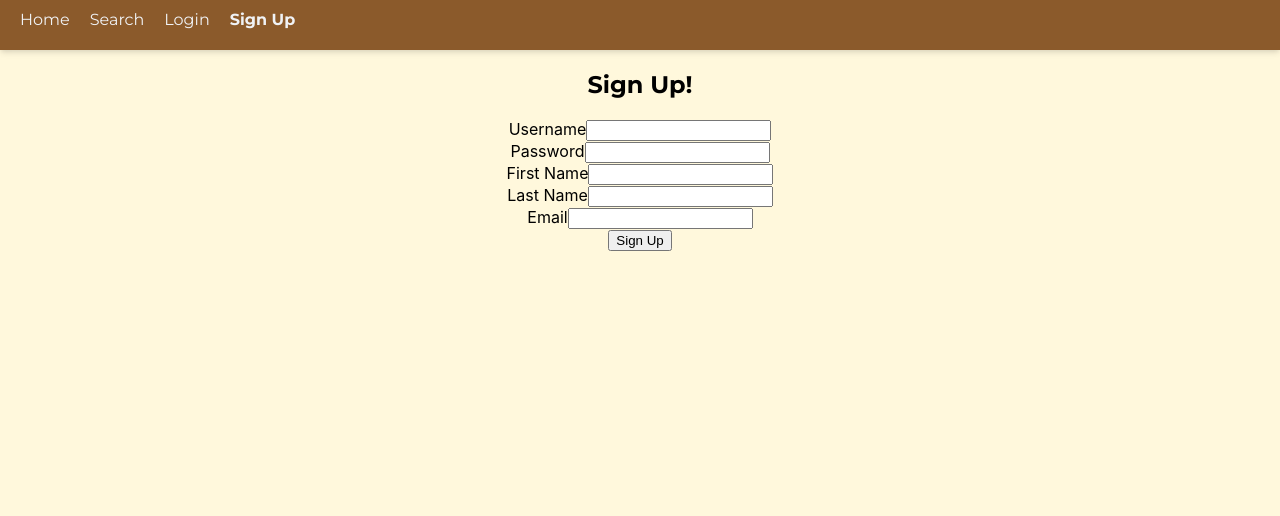
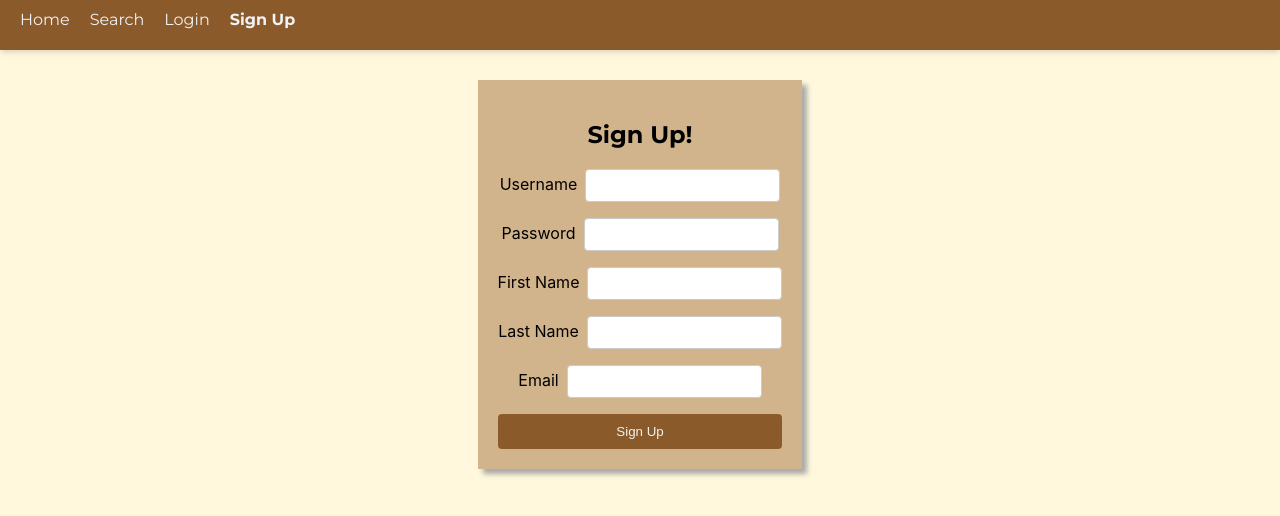
Before and after one commit to boodamans/allbookedFrontEnd, a React (Create React App) app: page /auth/register in a window 1280 px wide. Shown: the top 516 px of the page. Built offline with nearby package versions, Linux system fonts and the light colour scheme; no server answers.

Commit message:
finished styling all used components

```diff
--- a/src/pages/EditReview.js
+++ b/src/pages/EditReview.js
@@ -2,6 +2,7 @@ import React, { useState, useEffect, useContext } from 'react';
 import { useParams, useNavigate } from 'react-router-dom';
 import allbookedApi from '../api/allbookedApi';
 import UserContext from '../context/UserContext';
+import './styles/EditReview.css';
 
 const EditReview = () => {
   const { currentUser } = useContext(UserContext);
@@ -23,7 +24,6 @@ const EditReview = () => {
     e.preventDefault();
 
     try {
-      // Use the editReview method to update the review
       await allbookedApi.editReview(currentUser.username, review_id, {
         rating,
         review_text,
@@ -33,19 +33,15 @@ const EditReview = () => {
       navigate(`/profile/${currentUser.username}`);
     } catch (error) {
       console.error('Error editing review:', error);
-      // Handle error as needed
     }
   };
 
   useEffect(() => {
     const fetchReview = async () => {
       try {
-        // Fetch the existing review details
         const existingReview = await allbookedApi.getReviewById(review_id);
 
-        // Check if the current user is the author of the review
         if (currentUser.username !== existingReview.user_id) {
-          // Redirect or handle unauthorized access
           console.error('Unauthorized access to edit review');
           navigate('/');
         }
@@ -55,25 +51,23 @@ const EditReview = () => {
         setReviewText(existingReview.review_text);
       } catch (error) {
         console.error('Error fetching review:', error);
-        // Handle error as needed
         navigate('/');
       }
     };
 
-    // Fetch review details only if review_id is provided
     if (review_id) {
       fetchReview();
     }
   }, [review_id, currentUser.username, navigate]);
 
   return (
-    <div>
+    <div className="edit-review-container">
       <h2>Edit Review</h2>
       {review && (
-        <form onSubmit={handleSubmit}>
+        <form onSubmit={handleSubmit} className="edit-review-form">
           <label>
             Rating:
-            <select value={rating} onChange={handleRatingChange}>
+            <select value={rating} onChange={handleRatingChange} className="edit-review-rating">
               {[...Array(10).keys()].map((value) => (
                 <option key={value + 1} value={value + 1}>
                   {value + 1}
@@ -89,11 +83,14 @@ const EditReview = () => {
               value={review_text}
               onChange={handleReviewTextChange}
               placeholder="Write your review here"
+              className="edit-review-textarea"
             />
           </label>
           <br />
 
-          <button type="submit">Submit Review</button>
+          <button type="submit" className="edit-review-submit-button">
+            Submit Review
+          </button>
         </form>
       )}
     </div>
--- a/src/pages/Login.js
+++ b/src/pages/Login.js
@@ -1,7 +1,8 @@
 import React, { useState, useContext } from "react";
 import { useNavigate } from "react-router-dom";
-import { Card, CardBody, CardTitle } from "reactstrap";
+import { Card, CardTitle } from "reactstrap";
 import UserContext from "../context/UserContext";
+import './styles/Login.css';
 
 function Login({ onLoginSuccess }) {
   const navigate = useNavigate();
@@ -28,16 +29,17 @@ function Login({ onLoginSuccess }) {
   };
 
   return (
-    <CardBody>
+    <div className="login-container">
       <Card>
         <div>
           <CardTitle className="font-weight-bold text-center">
             <h2>Login</h2>
           </CardTitle>
-          <form onSubmit={handleSubmit}>
-            <label>
+          <form className="login-form" onSubmit={handleSubmit}>
+            <label className="login-label">
               Username:
               <input
+                className="login-input"
                 type="text"
                 name="username"
                 value={formData.username}
@@ -46,9 +48,10 @@ function Login({ onLoginSuccess }) {
               />
             </label>
             <br />
-            <label>
+            <label className="login-label">
               Password:
               <input
+                className="login-input"
                 type="password"
                 name="password"
                 value={formData.password}
@@ -57,11 +60,13 @@ function Login({ onLoginSuccess }) {
               />
             </label>
             <br />
-            <button type="submit">Login</button>
+            <button className="login-button" type="submit">
+              Login
+            </button>
           </form>
         </div>
       </Card>
-    </CardBody>
+    </div>
   );
 }
 
--- a/src/pages/Signup.js
+++ b/src/pages/Signup.js
@@ -1,9 +1,10 @@
 import React, { useState, useContext } from "react";
 import { useNavigate } from "react-router-dom";
 import { Form, FormGroup, Label, Input, Button } from "reactstrap";
-import { Card, CardBody, CardTitle } from "reactstrap";
+import { Card, CardTitle } from "reactstrap";
 import allbookedApi from "../api/allbookedApi";
 import UserContext from "../context/UserContext";
+import './styles/Signup.css'
 
 function Signup({ onSignupSuccess }) {
   const navigate = useNavigate();
@@ -39,15 +40,18 @@ function Signup({ onSignupSuccess }) {
   };
 
   return (
-    <CardBody>
+    <div className="signup-container">
       <Card>
         <CardTitle className="font-weight-bold text-center">
           <h2>Sign Up!</h2>
         </CardTitle>
-        <Form onSubmit={handleSubmit}>
+        <Form className="signup-form" onSubmit={handleSubmit}>
           <FormGroup>
-            <Label for="username">Username</Label>
+            <Label className="signup-label" for="username">
+              Username
+            </Label>
             <Input
+              className="signup-input"
               type="text"
               name="username"
               id="username"
@@ -57,8 +61,11 @@ function Signup({ onSignupSuccess }) {
             />
           </FormGroup>
           <FormGroup>
-            <Label for="password">Password</Label>
+            <Label className="signup-label" for="password">
+              Password
+            </Label>
             <Input
+              className="signup-input"
               type="password"
               name="password"
               id="password"
@@ -68,8 +75,11 @@ function Signup({ onSignupSuccess }) {
             />
           </FormGroup>
           <FormGroup>
-            <Label for="firstName">First Name</Label>
+            <Label className="signup-label" for="firstName">
+              First Name
+            </Label>
             <Input
+              className="signup-input"
               type="text"
               name="firstName"
               id="firstName"
@@ -78,8 +88,11 @@ function Signup({ onSignupSuccess }) {
             />
           </FormGroup>
           <FormGroup>
-            <Label for="lastName">Last Name</Label>
+            <Label className="signup-label" for="lastName">
+              Last Name
+            </Label>
             <Input
+              className="signup-input"
               type="text"
               name="lastName"
               id="lastName"
@@ -88,8 +101,11 @@ function Signup({ onSignupSuccess }) {
             />
           </FormGroup>
           <FormGroup>
-            <Label for="email">Email</Label>
+            <Label className="signup-label" for="email">
+              Email
+            </Label>
             <Input
+              className="signup-input"
               type="email"
               name="email"
               id="email"
@@ -97,12 +113,12 @@ function Signup({ onSignupSuccess }) {
               onChange={handleChange}
             />
           </FormGroup>
-          <Button type="submit" color="primary">
+          <Button className="signup-button" type="submit" color="primary">
             Sign Up
           </Button>
         </Form>
       </Card>
-    </CardBody>
+    </div>
   );
 }
 
--- /dev/null
+++ b/src/pages/styles/EditProfile.css
@@ -0,0 +1,38 @@
+.edit-profile-container {
+    display: inline-block;
+    max-width: 400px;
+    margin: 30px;
+    padding: 20px;
+    background-color: #D2B48C;
+    box-shadow: 5px 5px 5px darkgrey;
+  }
+
+  .edit-profile-form {
+    display: flex;
+    flex-direction: column;
+  }
+
+  .edit-profile-label {
+    margin-bottom: 8px;
+    margin-right: 8px;
+  }
+
+  .edit-profile-input {
+    padding: 8px;
+    margin-bottom: 12px;
+    border: 1px solid #ccc;
+    border-radius: 4px;
+  }
+
+  .edit-profile-submit-button {
+    background-color: #8B5A2B;
+    color: #f0f2f5;
+    padding: 10px;
+    border: none;
+    border-radius: 4px;
+    cursor: pointer;
+  }
+
+  .edit-profile-submit-button:hover {
+    background-color: #634028;
+  }
--- /dev/null
+++ b/src/pages/styles/EditReview.css
@@ -0,0 +1,45 @@
+.edit-review-container {
+    display: inline-block;
+    max-width: 600px;
+    margin: 30px;
+    padding: 20px;
+    background-color: #D2B48C;
+    box-shadow: 5px 5px 5px darkgrey;
+  }
+
+  .edit-review-form {
+    display: flex;
+    flex-direction: column;
+  }
+
+  .edit-review-rating {
+    width: 20%;
+    padding: 8px;
+    margin-top: 10px;
+    border: 1px solid #ccc;
+    border-radius: 4px;
+  }
+
+  .edit-review-textarea {
+    width: calc(100% - 10px);
+    height: 200px;
+    padding: 8px;
+    margin-top: 10px;
+    border: 1px solid #ccc;
+    border-radius: 4px;
+    resize: none;
+  }
+
+  .edit-review-submit-button {
+    background-color: #8B5A2B;
+    color: #f0f2f5;
+    padding: 10px;
+    border: none;
+    border-radius: 4px;
+    cursor: pointer;
+    margin-top: 10px;
+  }
+
+  .edit-review-submit-button:hover {
+    background-color: #634028;
+  }
--- /dev/null
+++ b/src/pages/styles/Login.css
@@ -0,0 +1,37 @@
+.login-container {
+    display: inline-block;
+    max-width: 400px;
+    margin: 30px;
+    padding: 20px;
+    background-color: #D2B48C;
+    box-shadow: 5px 5px 5px darkgrey;
+  }
+
+  .login-form {
+    display: flex;
+    flex-direction: column;
+  }
+
+  .login-label {
+    margin-bottom: 8px;
+  }
+
+  .login-input {
+    padding: 8px;
+    margin-bottom: 12px;
+    border: 1px solid #ccc;
+    border-radius: 4px;
+  }
+
+  .login-button {
+    background-color: #8B5A2B;
+    color: #f0f2f5;
+    padding: 10px;
+    border: none;
+    border-radius: 4px;
+    cursor: pointer;
+  }
+
+  .login-button:hover {
+    background-color: #634028;
+  }
--- /dev/null
+++ b/src/pages/styles/Signup.css
@@ -0,0 +1,38 @@
+.signup-container {
+    display: inline-block;
+    max-width: 400px;
+    margin: 30px;
+    padding: 20px;
+    background-color: #D2B48C;
+    box-shadow: 5px 5px 5px darkgrey;
+  }
+
+  .signup-form {
+    display: flex;
+    flex-direction: column;
+  }
+
+  .signup-label {
+    margin-bottom: 8px;
+    margin-right: 8px;
+  }
+
+  .signup-input {
+    padding: 8px;
+    margin-bottom: 16px;
+    border: 1px solid #ccc;
+    border-radius: 4px;
+  }
+
+  .signup-button {
+    background-color: #8B5A2B;
+    color: #f0f2f5;
+    padding: 10px;
+    border: none;
+    border-radius: 4px;
+    cursor: pointer;
+  }
+
+  .signup-button:hover {
+    background-color: #634028;
+  }
```
Also changed, not shown: src/pages/EditProfile.js (+25 -11 lines).
